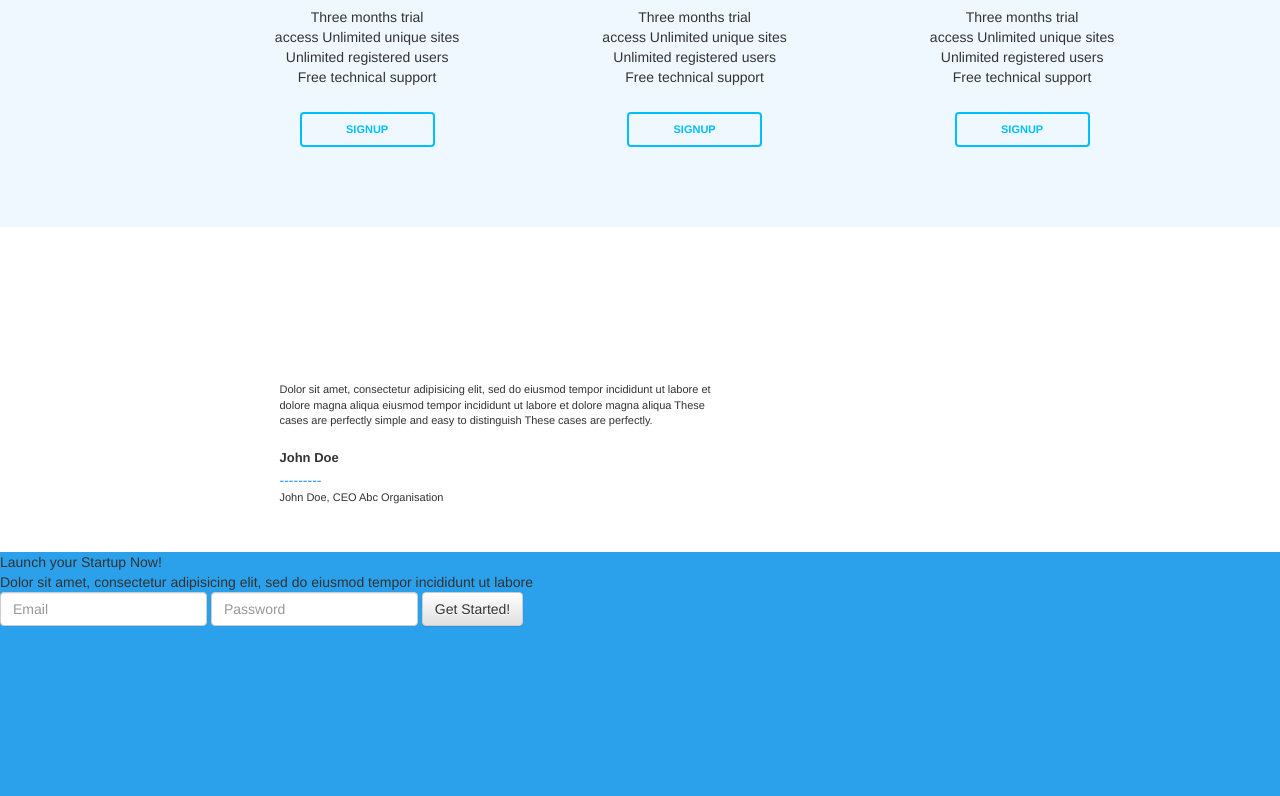
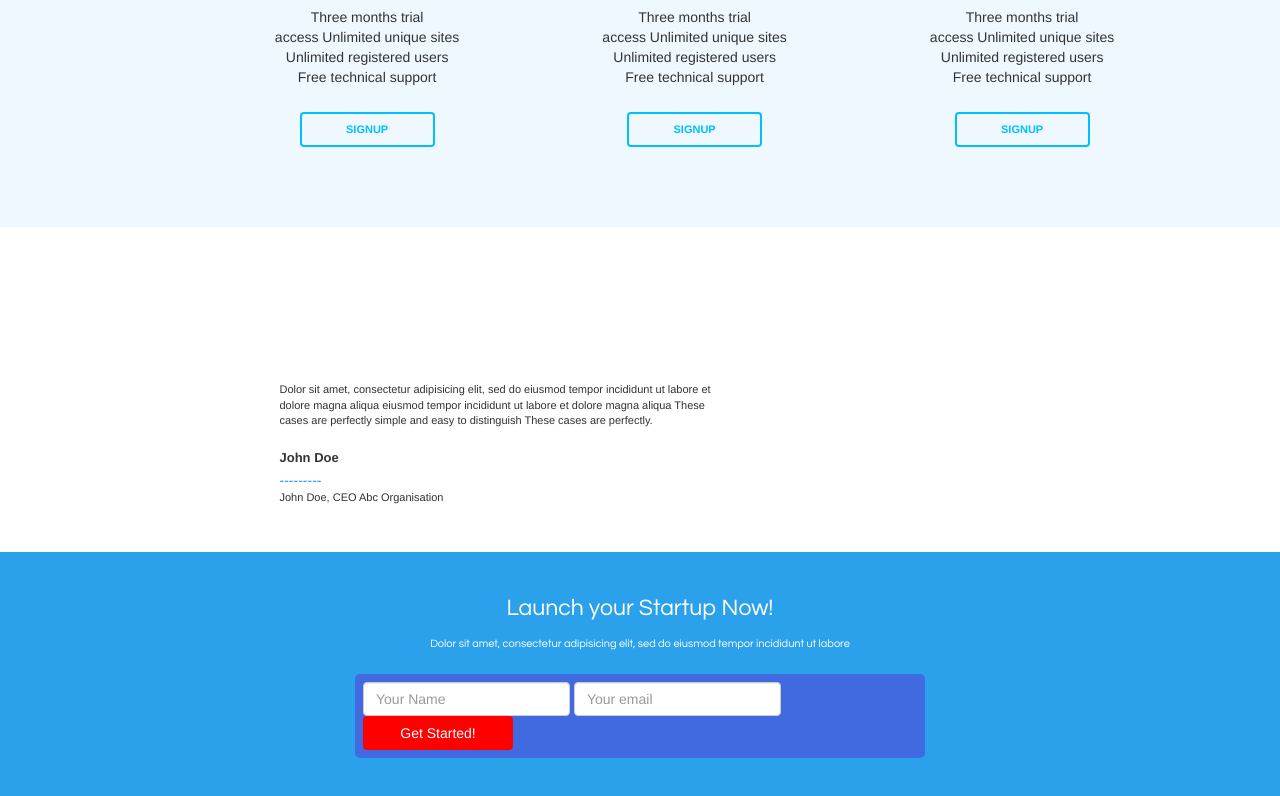
Before and after one commit to mtv1301/Startup, a website: page index.html in a window 1280 px wide. Shown: the part 3886-4682 px from the top of the page. Drawn offline with nearby package versions, Linux system fonts and the light colour scheme.

Commit message:
Finishing 9 section

```diff
--- a/SCSS/pages/home.scss
+++ b/SCSS/pages/home.scss
@@ -566,7 +566,7 @@ li > a:hover {
 
 .work-place {
   font-size: 11px;
-}
+  }
 .author-name {
   font-size: 13px;
   font-weight: 800;
@@ -597,6 +597,43 @@ li > a:hover {
   background: rgb(43, 161, 236);
   height: 250px;
 }
+.parent {
+  width: 100%;
+  height: 20%;
+  //position: fixed;
+  top: 0;
+  left: 0;
+  display: flex;
+  align-items: center;
+  justify-content: center;
+  //overflow: auto;
+}
+.form-style {
+  border: solid 8px;
+  border-radius: 5px;
+  border-color: #4169E0;
+  background: #4169E0;
+  width: 570px;
+  display: block;
+}
+
+.say-title {
+  font-size: 11px;
+  font-family: CENTURY GOTHIC;
+  text-align: center;
+  padding-top: 11px;
+  padding-bottom: 40px;
+  color: white;
+}
 .tittle-sec9 {
-
+  font-size: 23px;
+  font-family: CENTURY GOTHIC;
+  text-align: center;
+  padding-top: 40px;
+  color: white;
 }
+.btn-section-9 {
+  background: red;
+  color: white;
+  width: 150px;
+}
--- a/index.html
+++ b/index.html
@@ -398,20 +398,26 @@
 <sectione>
     <div class="section_9">
         <div class="tittle-sec9">Launch your Startup Now!</div>
-        <div>Dolor sit amet, consectetur adipisicing elit, sed do eiusmod tempor incididunt ut labore</div>
+        <div class="say-title">Dolor sit amet, consectetur adipisicing elit, sed do eiusmod tempor incididunt ut
+            labore
+        </div>
+        <div class="parent">
+        <div class="form-style">
             <form class="form-inline">
                 <div class="form-group">
-                <label class="sr-only" for="exampleInputEmail3">Your Name</label>
-                <input type="email" class="form-control" id="exampleInputEmail3" placeholder="Email">
+                    <label class="sr-only">Your Name</label>
+                    <input class="form-control" placeholder="Your Name">
                 </div>
                 <div class="form-group">
                     <label class="sr-only" for="exampleInputPassword3">Your email</label>
-                <input type="password" class="form-control" id="exampleInputPassword3" placeholder="Password">
+                    <input type="email" class="form-control" id="exampleInputPassword3"
+                           placeholder="Your email">
                 </div>
-            <button type="submit" class="btn btn-default">Get Started!</button>
+                <button type="submit" class="btn btn-defaultn btn-section-9">Get Started!</button>
             </form>
         </div>
-
+    </div>
+        </div>
 </sectione>
 <link rel="stylesheet" href="//netdna.bootstrapcdn.com/bootstrap/3.3.2/css/bootstrap.min.css">
 <link rel="stylesheet" href="//netdna.bootstrapcdn.com/bootstrap/3.3.2/css/bootstrap-theme.min.css">
```
Also changed, not shown: css/pages/home.css. Lines whose indentation alone changed are shown as unchanged.
